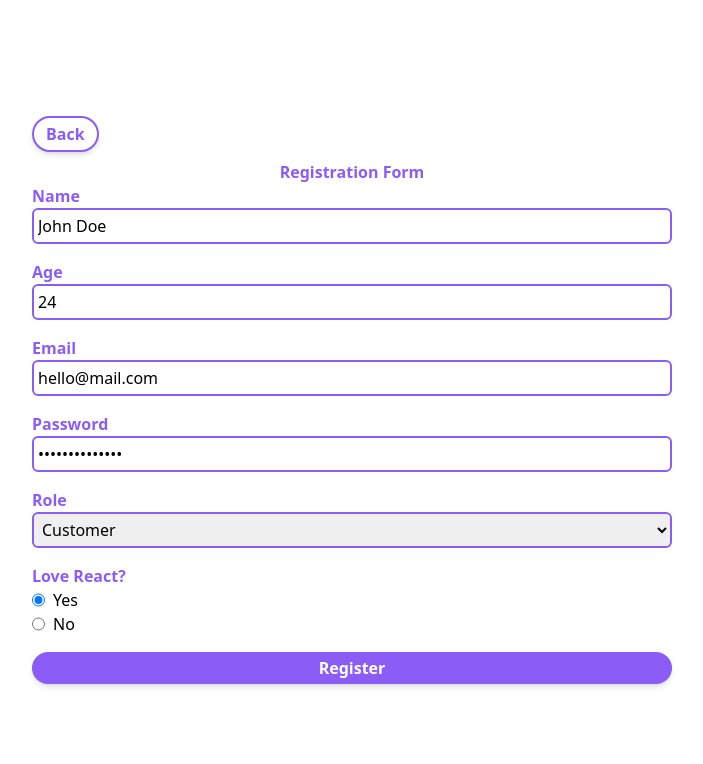
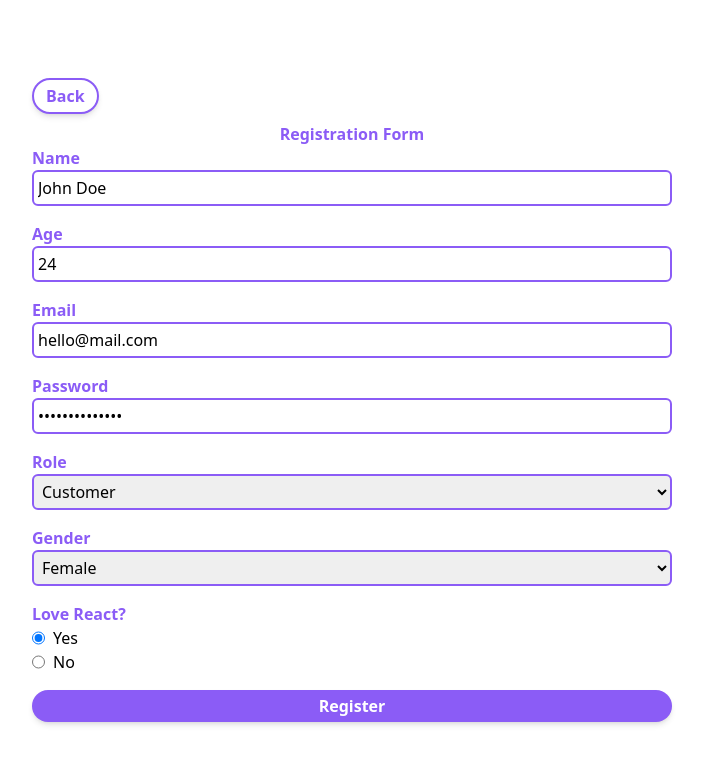
Before and after one commit to DanaNussair/ecommerce-web, a React (Vite) app: page /registration in a window 1280 px wide. Shown: the top 764 px of the page, without its empty margins (288-991 px from the left). Built offline with nearby package versions, Linux system fonts and the light colour scheme.

Commit message:
Adds gender to form

```diff
--- a/src/components/Registration/constants.js
+++ b/src/components/Registration/constants.js
@@ -49,6 +49,18 @@ export const FORM_OPTIONS = [
 	},
 	{
 		id: 6,
+		name: 'Gender',
+		fieldType: 'LIST',
+		defaultValue: null,
+		required: true,
+		listOfValues: [
+			{ value: 'female', label: 'Female' },
+			{ value: 'male', label: 'Male' },
+			{ value: 'other', label: 'Other' },
+		],
+	},
+	{
+		id: 7,
 		name: 'Love React?',
 		fieldType: 'RADIO',
 		defaultValue: '1',
```
